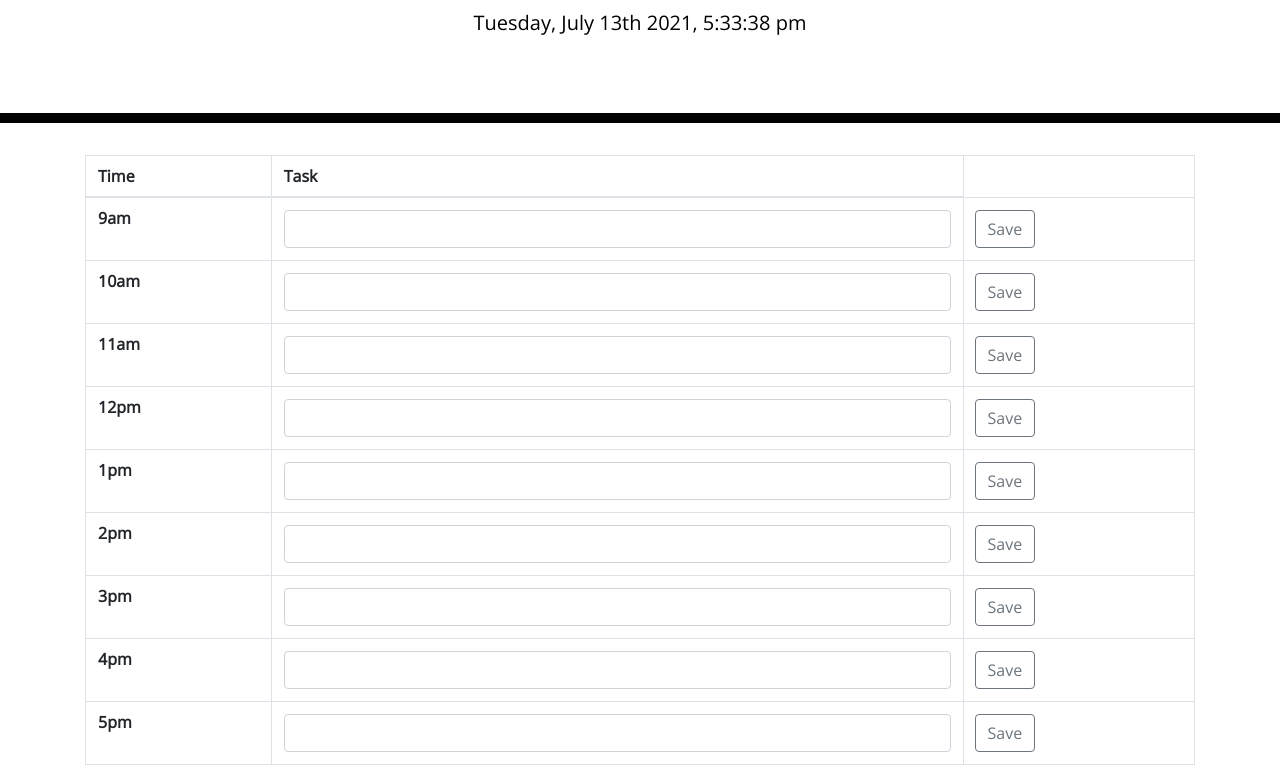
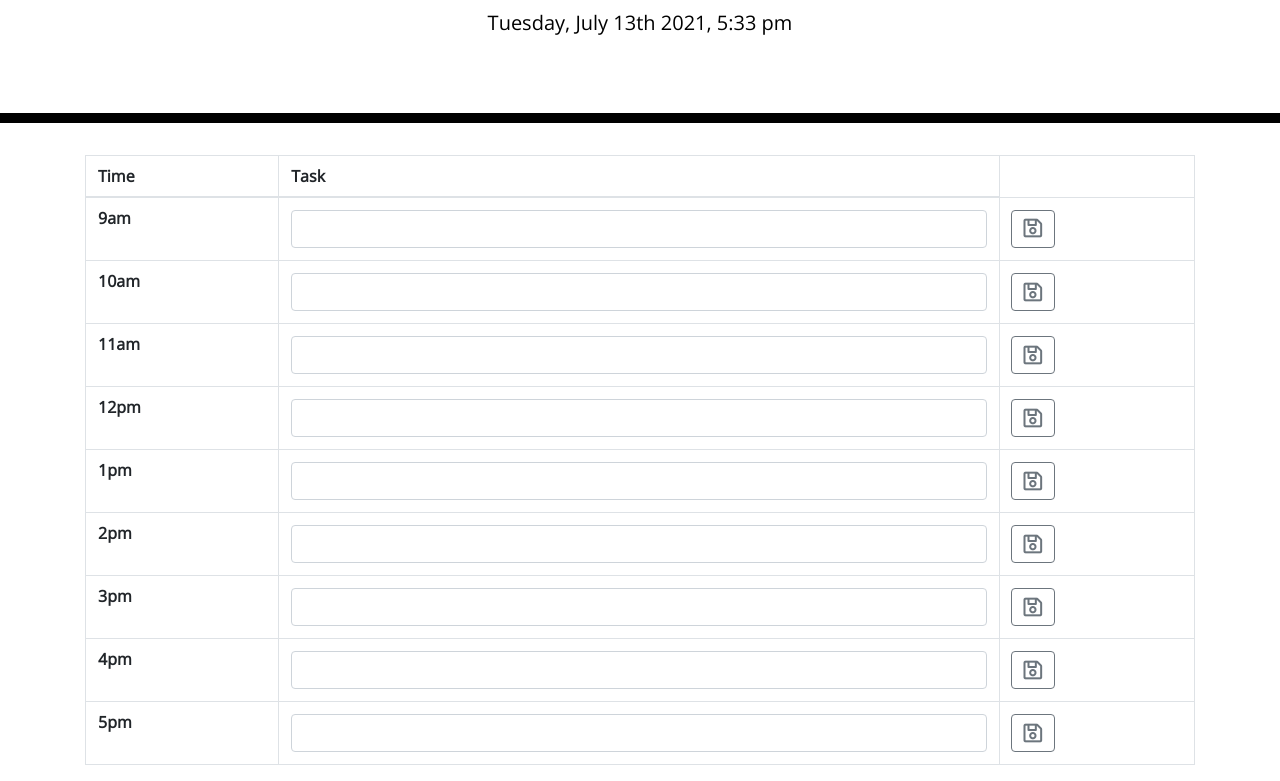
Before and after one commit to aubrihenley/work-day-scheduler, a plain HTML site: page index.html in a window 1280 px wide. Shown: the part 181-962 px from the top of the page. Drawn offline with nearby package versions, Linux system fonts and the light colour scheme.

Commit message:
updated save button to icon

```diff
--- a/assets/script.js
+++ b/assets/script.js
@@ -5,7 +5,7 @@ function setTime() {
         var unix;
         $().text(unix);
 
-        var unixFormat = moment(unix).format("dddd, MMMM Do YYYY, h:mm:ss a");
+        var unixFormat = moment(unix).format("dddd, MMMM Do YYYY, h:mm a");
         $("#currentDay").text(unixFormat);
       }, 1000);
     }
@@ -13,3 +13,9 @@ function setTime() {
 
   //update local storage when save is clicked then get local storage to place in page
   //change color in the html add/remove classes in css
+  function displayColors() {
+
+    var currentTime = moment(unix).format("H");
+
+  console.log(currentTime);
+  }
--- a/index.html
+++ b/index.html
@@ -30,97 +30,6 @@
     </header>
     <div class="container">
       <!-- Timeblocks go here -->
-      <!-- <div class="input-group mb-3">
-        <div class="input-group-prepend">
-          <span class="input-group-text" id="inputGroup-sizing-lg">8:00am</span>
-        </div>
-        <input type="text" class="form-control" aria-label= "User's Task">
-        <div class="input-group-append">
-          <button class="btn btn-outline-secondary" type="button" id="button-addon2">Save</button>
-        </div>
-      </div>
-      <div class="input-group mb-3">
-        <div class="input-group-prepend">
-          <span class="input-group-text" id="inputGroup-sizing-lg">9:00am</span>
-        </div>
-        <input type="text" class="form-control" aria-label= "User's Task">
-        <div class="input-group-append">
-          <button class="btn btn-outline-secondary" type="button" id="button-addon2">Save</button>
-        </div>
-      </div>
-      <div class="input-group mb-3">
-        <div class="input-group-prepend">
-          <span class="input-group-text" id="inputGroup-sizing-lg">10:00am</span>
-        </div>
-        <input type="text" class="form-control" aria-label= "User's Task">
-        <div class="input-group-append">
-          <button class="btn btn-outline-secondary" type="button" id="button-addon2">Save</button>
-        </div>
-      </div>
-      <div class="input-group mb-3">
-        <div class="input-group-prepend">
-          <span class="input-group-text" id="inputGroup-sizing-lg">11:00am</span>
-        </div>
-        <input type="text" class="form-control" aria-label= "User's Task">
-        <div class="input-group-append">
-          <button class="btn btn-outline-secondary" type="button" id="button-addon2">Save</button>
-        </div>
-      </div>
-      <div class="input-group mb-3">
-        <div class="input-group-prepend">
-          <span class="input-group-text" id="inputGroup-sizing-lg">12:00am</span>
-        </div>
-        <input type="text" class="form-control" aria-label= "User's Task">
-        <div class="input-group-append">
-          <button class="btn btn-outline-secondary" type="button" id="button-addon2">Save</button>
-        </div>
-      </div>
-      <div class="input-group mb-3">
-        <div class="input-group-prepend">
-          <span class="input-group-text" id="inputGroup-sizing-lg">1:00pm</span>
-        </div>
-        <input type="text" class="form-control" aria-label= "User's Task">
-        <div class="input-group-append">
-          <button class="btn btn-outline-secondary" type="button" id="button-addon2">Save</button>
-        </div>
-      </div>
-      <div class="input-group mb-3">
-        <div class="input-group-prepend">
-          <span class="input-group-text" id="inputGroup-sizing-lg">2:00pm</span>
-        </div>
-        <input type="text" class="form-control" aria-label= "User's Task">
-        <div class="input-group-append">
-          <button class="btn btn-outline-secondary" type="button" id="button-addon2">Save</button>
-        </div>
-      </div>
-      <div class="input-group mb-3">
-        <div class="input-group-prepend">
-          <span class="input-group-text">3:00pm</span>
-        </div>
-        <input type="text" class="form-control" aria-label= "User's Task">
-        <div class="input-group-append">
-          <button class="btn btn-outline-secondary" type="button" id="button-addon2">Save</button>
-        </div>
-      </div>
-      <div class="input-group mb-3">
-        <div class="input-group-prepend">
-          <span class="input-group-text" id="inputGroup-sizing-lg">4:00pm</span>
-        </div>
-        <input type="text" class="form-control" aria-label= "User's Task">
-        <div class="input-group-append">
-          <button class="btn btn-outline-secondary" type="button" id="button-addon2">Save</button>
-        </div>
-      </div>
-      <div class="input-group mb-3">
-        <div class="input-group-prepend">
-          <span class="input-group-text" >5:00pm</span>
-        </div>
-        <input type="text" class="form-control" aria-label= "User's Task">
-        <div class="input-group-append">
-          <button class="btn btn-outline-secondary" type="button" id="button-addon2">Save</button>
-        </div>
-      </div> -->
-
       <table class="table table-bordered">
         <thead>
           <tr>
@@ -137,7 +46,7 @@
             </td>
             <td>
               <div class="input-group-append">
-                <button class="btn btn-outline-secondary" type="button" id="button-addon2 nineA">Save</button>
+                <button class="btn btn-outline-secondary" type="button" id="button-addon2 nineA"><i class="far fa-save fa-lg"></i></button>
               </div>
             </td>
           </tr>
@@ -148,7 +57,7 @@
             </td>
             <td>
               <div class="input-group-append">
-                <button class="btn btn-outline-secondary" type="button" id="button-addon2 ">Save</button>
+                <button class="btn btn-outline-secondary" type="button" id="button-addon2 "><i class="far fa-save fa-lg"></i></button>
               </div>
             </td>
           </tr>
@@ -159,7 +68,7 @@
             </td>
             <td>
               <div class="input-group-append">
-                <button class="btn btn-outline-secondary" type="button" id="button-addon2">Save</button>
+                <button class="btn btn-outline-secondary" type="button" id="button-addon2"><i class="far fa-save fa-lg"></i></button>
               </div>
             </td>
           </tr>
@@ -170,7 +79,7 @@
             </td>
             <td>
               <div class="input-group-append">
-                <button class="btn btn-outline-secondary" type="button" id="button-addon2">Save</button>
+                <button class="btn btn-outline-secondary" type="button" id="button-addon2"><i class="far fa-save fa-lg"></i></button>
               </div>
             </td>
           </tr>
@@ -181,7 +90,7 @@
             </td>
             <td>
               <div class="input-group-append">
-                <button class="btn btn-outline-secondary" type="button" id="button-addon2">Save</button>
+                <button class="btn btn-outline-secondary" type="button" id="button-addon2"><i class="far fa-save fa-lg"></i></button>
               </div>
             </td>
           </tr>
@@ -192,7 +101,7 @@
             </td>
             <td>
               <div class="input-group-append">
-                <button class="btn btn-outline-secondary" type="button" id="button-addon2">Save</button>
+                <button class="btn btn-outline-secondary" type="button" id="button-addon2"><i class="far fa-save fa-lg"></i></button>
               </div>
             </td>
           </tr>
@@ -203,7 +112,7 @@
             </td>
             <td>
               <div class="input-group-append">
-                <button class="btn btn-outline-secondary" type="button" id="button-addon2">Save</button>
+                <button class="btn btn-outline-secondary" type="button" id="button-addon2"><i class="far fa-save fa-lg"></i></button>
               </div>
             </td>
           </tr>
@@ -214,7 +123,7 @@
             </td>
             <td>
               <div class="input-group-append">
-                <button class="btn btn-outline-secondary" type="button" id="button-addon2">Save</button>
+                <button class="btn btn-outline-secondary" type="button" id="button-addon2"><i class="far fa-save fa-lg"></i></button>
               </div>
             </td>
           </tr>
@@ -225,7 +134,7 @@
             </td>
             <td>
               <div class="input-group-append">
-                <button class="btn btn-outline-secondary" type="button" id="button-addon2">Save</button>
+                <button class="btn btn-outline-secondary" type="button" id="button-addon2"><i class="far fa-save fa-lg"></i></button>
               </div>
             </td>
           </tr>
```
